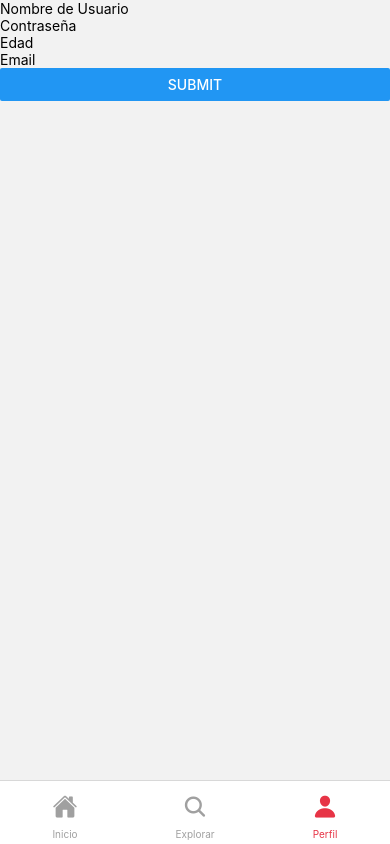
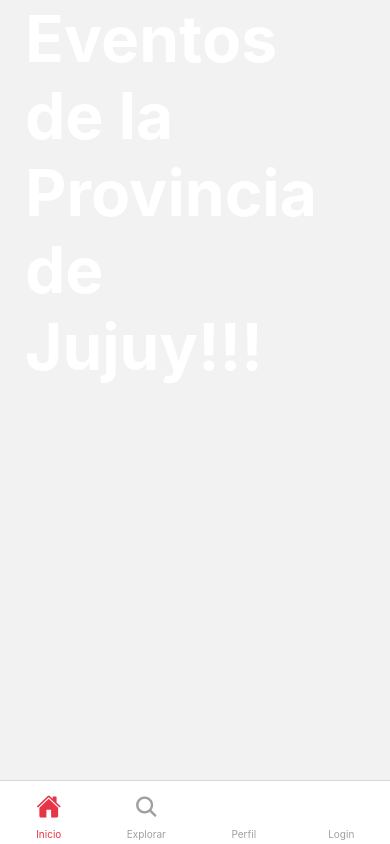
Before and after one commit to chachoariel/pilis-fswd-mod5-diaz-diaz-corimayo, a React Native app: screen /Profile in a window 390 px wide. Built offline with nearby package versions, Linux system fonts and the light colour scheme.

Commit message:
Added connections and storage

```diff
--- a/App.js
+++ b/App.js
@@ -3,12 +3,15 @@
 import { createNativeStackNavigator } from '@react-navigation/native-stack'
 import { MainStackScreen } from './src/screens/event-list/MainStackScreen'
 import { EventDetailScreen } from './src/screens/event-detail/EventDetailScreen'
+import { UserProvider } from './src/contexts/UserContext'
+
 
 const EventListStack = createNativeStackNavigator()
 
 export default function App () {
   return (
     <>
+    <UserProvider>
       <NavigationContainer>
         <EventListStack.Navigator screenOptions={{ headerShown: false }}>
           {/** //Pantallas con tab */}
@@ -18,6 +21,7 @@
         </EventListStack.Navigator>
       </NavigationContainer>
       <StatusBar style='auto' />
+    </UserProvider>
     </>
   )
 }
--- a/package.json
+++ b/package.json
@@ -9,6 +9,7 @@
     "web": "expo start --web"
   },
   "dependencies": {
+    "@react-native-async-storage/async-storage": "^1.18.1",
     "@react-navigation/bottom-tabs": "^6.5.7",
     "@react-navigation/native": "^6.1.6",
     "@react-navigation/native-stack": "^6.9.12",
--- a/src/contexts/UserContext.js
+++ b/src/contexts/UserContext.js
@@ -0,0 +1,13 @@
+import { createContext, useState } from 'react'
+
+export const UserContext = createContext({
+  currentUser: {},
+  setCurrentUser: () => {}
+})
+
+export const UserProvider = ({ children }) => {
+  const [currentUser, setCurrentUser] = useState(null)
+  const value = { currentUser, setCurrentUser }
+
+  return <UserContext.Provider value={value}>{children}</UserContext.Provider>
+}
--- a/src/screens/event-list/EventListScreen.jsx
+++ b/src/screens/event-list/EventListScreen.jsx
@@ -4,7 +4,7 @@
 export const EventListScreen = () => {
   return (
     <View>
-      <Text>Profile Screen</Text>
+      <Text>Profile Screen1111</Text>
     </View>
   )
 }
--- a/src/screens/event-list/MainStackScreen.jsx
+++ b/src/screens/event-list/MainStackScreen.jsx
@@ -6,7 +6,7 @@
 import { HomeScreen } from '../home/HomeScreen'
 import { FormUserRegistration } from '../signup/UserRegister'
 import { EventListScreen } from './EventListScreen'
-
+import { LoginUser } from '../login/LoginScreen'
 const Tab = createBottomTabNavigator()
 const TAB_ICON = {
   Home: 'home',
@@ -31,7 +31,8 @@
     <Tab.Navigator screenOptions={screenOptions}>
       <Tab.Screen name='Home' options={{ title: 'Inicio' }} component={HomeScreen} />
       <Tab.Screen name='Search' options={{ title: 'Explorar' }} component={EventListScreen} />
-      <Tab.Screen name='Profile' options={{ title: 'Perfil' }} component={FormUserRegistration} />
+      <Tab.Screen name='Reg' options={{ title: 'Perfil' }} component={FormUserRegistration} />
+      <Tab.Screen name='Login' option={{title: 'Login'}} component={LoginUser}/>
     </Tab.Navigator>
   )
 }
--- a/src/screens/login/LoginScreen.jsx
+++ b/src/screens/login/LoginScreen.jsx
@@ -0,0 +1,9 @@
+import React from 'react'
+import { View, Text } from 'react-native'
+
+export const LoginUser = () =>{
+    return(
+      <View>
+        <Text>Event Detail Screen</Text>
+      </View>)
+}
--- a/src/screens/profile/ProfileScreen.jsx
+++ b/src/screens/profile/ProfileScreen.jsx
@@ -1,10 +1,10 @@
 import React from 'react'
 import { Text, View } from 'react-native'
-
+import {SafeAreaView  } from 'react-native';
 export const ProfileScreen = () => {
   return (
-    <View>
+    <SafeAreaView>
       <Text>Profile Screen</Text>
-    </View>
+    </SafeAreaView>
   )
 }
--- a/src/screens/signup/UserRegister.jsx
+++ b/src/screens/signup/UserRegister.jsx
@@ -1,22 +1,76 @@
-import React from 'react'
+import React, { useContext } from 'react'
 import { Text, View, } from 'react-native'
 import { useForm, Controller} from "react-hook-form";
-import { Button,TextInput,SafeAreaView  } from 'react-native';
+import { TouchableOpacity,TextInput,SafeAreaView  } from 'react-native';
 import { styles } from './userRegister.styles'
+import { useNavigation } from '@react-navigation/native'
+import { UserContext } from '../../contexts/UserContext'
+
+import AsyncStorage from '@react-native-async-storage/async-storage';
+import { useState } from 'react';
+
+const UserDataRegister = async ({userName, userPassword}) => {
+  try {
+    await AsyncStorage.setItem('usernameSave', userName);
+    await AsyncStorage.setItem('passwordSave', userPassword);
+  } catch (error) {
+    console.log(error);
+  }
+}
+
+export const getUsers = async () => {
+  try {
+    const response = await fetch(`https://643955704660f26eb1b055ff.mockapi.io/api/v1/users`)
+    const text = await response.text()
+    console.log(text)
+    return JSON.parse(text)
+  } catch {
+    throw new Error('could not fetch users')
+  }
+}
 
 
 export const FormUserRegistration = ()=>{
+const { setCurrentUser } = useContext(UserContext)
+const navigation = useNavigation()
+const { control, handleSubmit, formState: { errors }} = useForm({
+  defaultValues: {
+      userName: '',
+      userPassword: '',
+      userAge: '',
+      userEmail:'',
+    }
+});
+
+const [userExists, setUserExists] = useState(false);
+
+const onLogin = () => { navigation.navigate('Login') }
+
+const onSubmit = ({userName,userPassword}) => {
+  getUsers()
+    .then(users=>{
+      //comprobar si existe un usuario
+
+      const user = users[0]
+
+      console.log(user)
+      //--------------------------
+      if (userName !== user.username || userPassword !== user.password )
+      {
+        navigation.navigate('Reg')
+        setCurrentUser({userName,userPassword})
 
 
-const { control, handleSubmit, formState: { errors }} = useForm({
-    defaultValues: {
-    }
-});
-const onSubmit = data => console.log(data);
+        console.log()
+      }else{
+        setUserExists(true);
+      }
+    })
+}
 
 return (
-<View>
-
+<SafeAreaView style={styles.container}>
+    {userExists&&<Text>El usuario ya existe</Text>}
     <Controller
         control={control}
         rules={{
@@ -62,6 +116,7 @@
     }}
     render={({ field: { onChange, onBlur, value } }) => (
       <TextInput
+        keyboardType="numeric"
         placeholder="Edad"
         onBlur={onBlur}
         onChangeText={onChange}
@@ -89,10 +144,18 @@
         name="userEmail"
     />
     {errors.userEmail && <Text>Email nulo o no existe</Text>}
+      <TouchableOpacity onPress={handleSubmit(onSubmit)}>
+        <Text>
+          Registrar
+        </Text>
+      </TouchableOpacity>
+    <TouchableOpacity onPress={handleSubmit(onLogin)}>
+      <Text>
+        Logearse
+      </Text>
+    </TouchableOpacity>
 
-    <Button title="Submit" onPress={handleSubmit(onSubmit)} />
-
-</View>
+</SafeAreaView>
 
 )
 }
--- a/src/screens/signup/userRegister.styles.js
+++ b/src/screens/signup/userRegister.styles.js
@@ -0,0 +1,10 @@
+import { StyleSheet, StatusBar } from 'react-native'
+import { FONT_SIZE, COLORS } from '../../utils/theme'
+export const styles = StyleSheet.create({
+    container:{
+        borderRadius: 5,
+        padding: 10,
+        backgroundColor: 'lightblue'
+    }
+}
+)
```
Also changed, not shown: 1 other file (tests, documents, lock files or other folders).
